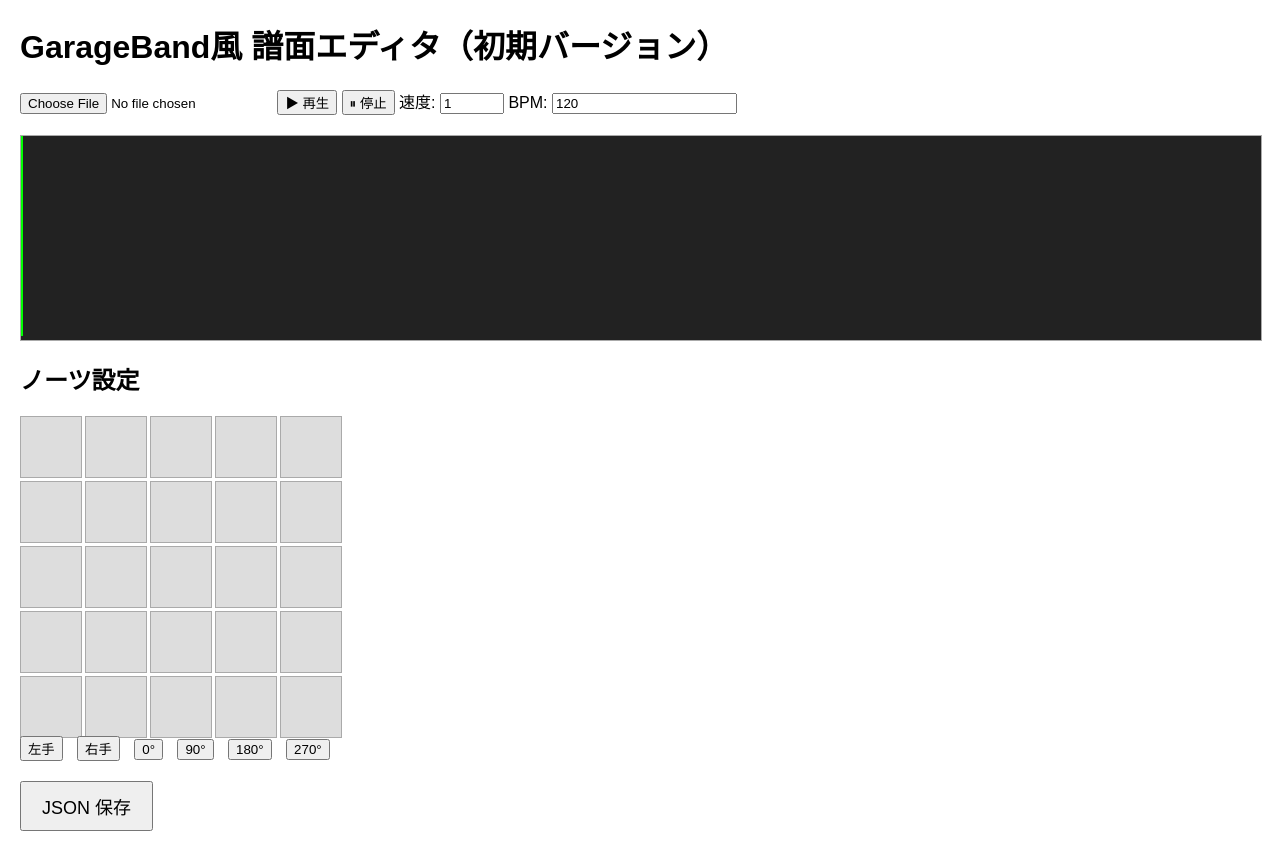
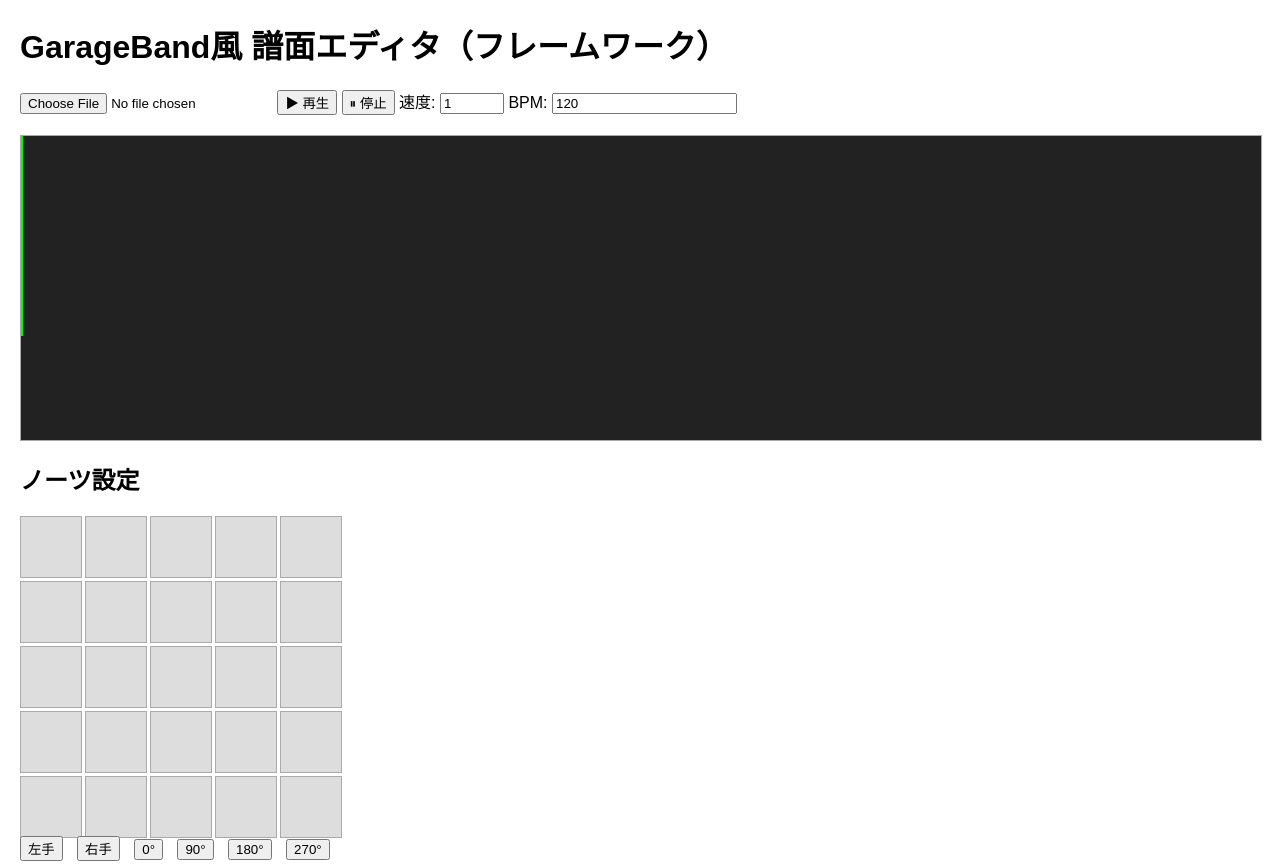
Before and after one commit to Naoo122/MusicSheetMaker, a plain HTML site: page index.html in a window 1280 px wide. Shown: the top 864 px of the page. Drawn offline with Linux system fonts and the light colour scheme.

Commit message:
Update index.html

```diff
--- a/index.html
+++ b/index.html
@@ -7,7 +7,7 @@
 </head>
 <body>
 
-<h1>GarageBand風 譜面エディタ（初期バージョン）</h1>
+<h1>GarageBand風 譜面エディタ（フレームワーク）</h1>
 
 <div class="controls">
     <input type="file" id="musicFile">
@@ -22,7 +22,7 @@
 </div>
 
 <div id="timeline-container">
-    <canvas id="timeline" width="2000" height="200"></canvas>
+    <canvas id="timeline" width="3000" height="300"></canvas>
 </div>
 
 <h2>ノーツ設定</h2>
```
